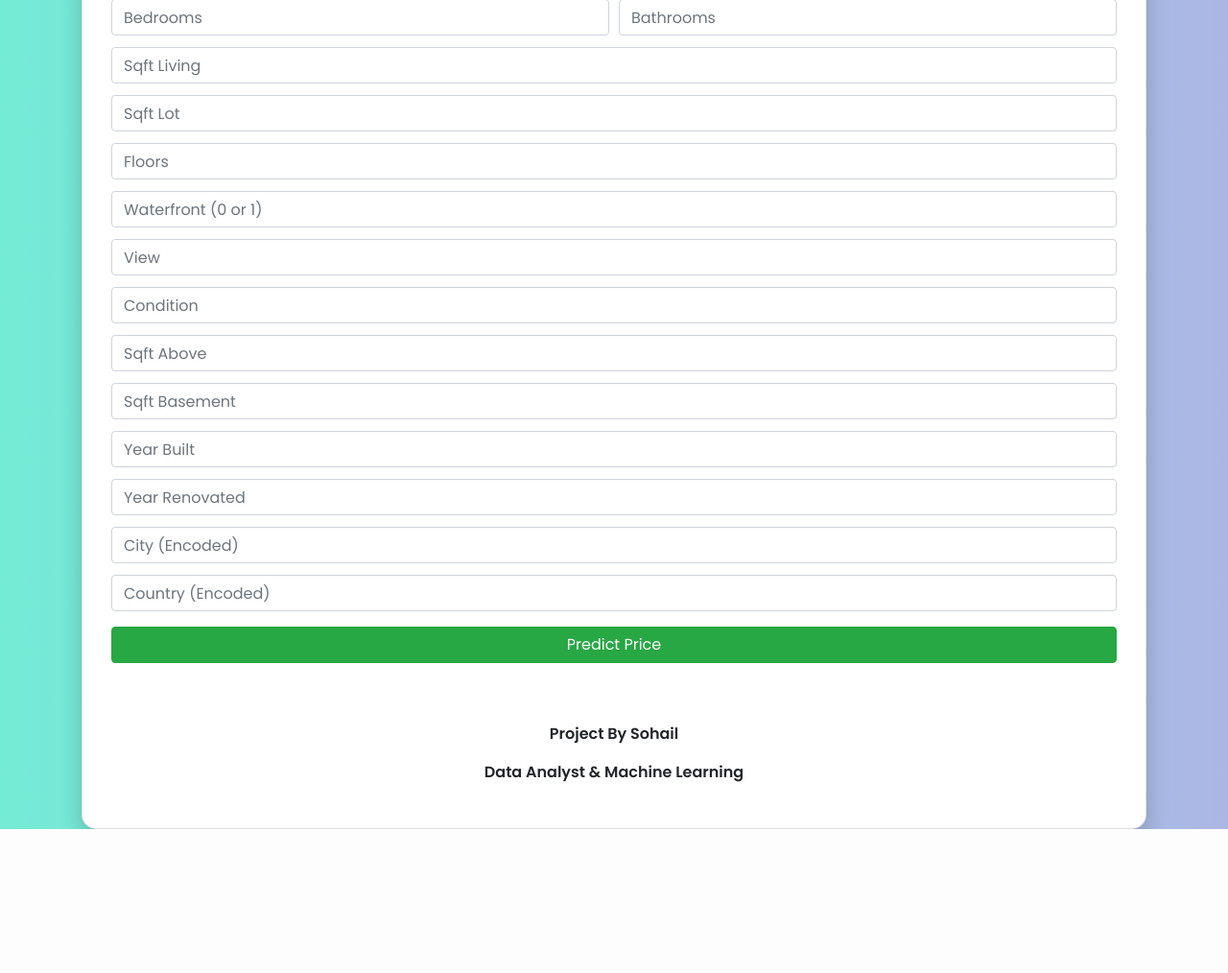
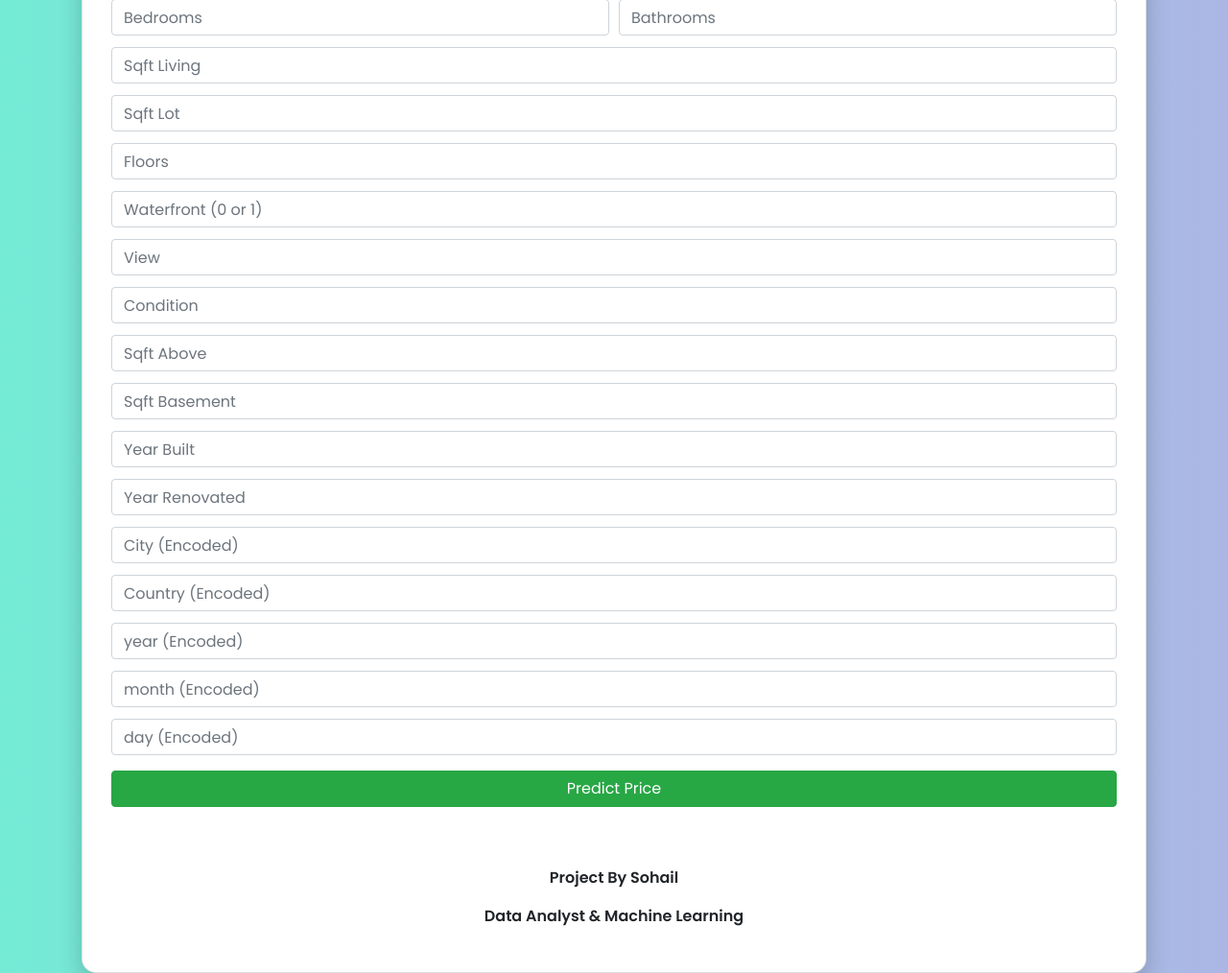
Before and after one commit to sohailmd6661-hub/MINI_PROJECT_1, a Flask app: page / in a window 1280 px wide. Shown: the part 168-1182 px from the top of the page at 96% size. Before the commit the page ends 1032 px from the top, so only its background shows below. Run offline with Flask 3, Linux system fonts and the light colour scheme; parts of the project's set-up code (start-up, migrations or seed data) failed here and were passed over; some libraries are stand-ins or nearby versions.

Commit message:
Add files via upload

```diff
--- a/templates/index.html
+++ b/templates/index.html
@@ -66,6 +66,12 @@
             <input type="text" name="yr_renovated" class="form-control" placeholder="Year Renovated">
             <input type="text" name="city" class="form-control" placeholder="City (Encoded)">
             <input type="text" name="country" class="form-control" placeholder="Country (Encoded)">
+            <input type="text" name="year" class="form-control" placeholder="year (Encoded)">
+            <input type="text" name="month" class="form-control" placeholder="month (Encoded)">
+            <input type="text" name="day" class="form-control" placeholder="day (Encoded)">
+
+
+
 
             <button class="btn btn-success btn-block mt-3">Predict Price</button>
         </form>
```
